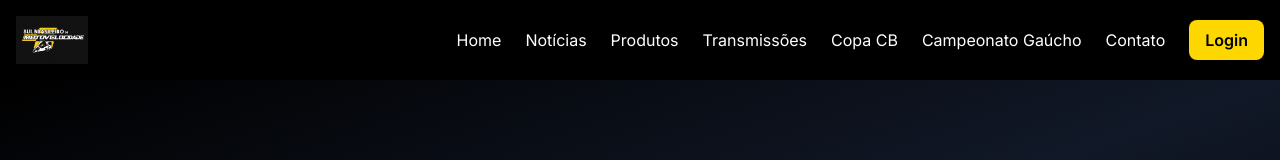
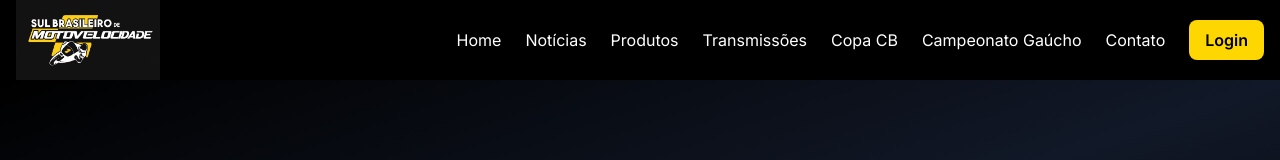
Before and after one commit to silvanocr/sbm, a Next.js app: page / in a window 1280 px wide. Shown: the top 160 px of the page. Built offline with nearby package versions, Linux system fonts and the light colour scheme; no server answers; the database is empty.

Commit message:
feat: Aumentar tamanho da logo em 2x

```diff
--- a/components/Logo.tsx
+++ b/components/Logo.tsx
@@ -7,9 +7,9 @@ export default function Logo() {
       <Image
         src="/logo.png"
         alt="Sul Brasileiro de Motovelocidade"
-        width={180}
-        height={60}
-        className="h-12 w-auto object-contain hover:opacity-90 transition-opacity"
+        width={360}
+        height={120}
+        className="h-24 w-auto object-contain hover:opacity-90 transition-opacity"
         priority
       />
     </Link>
```
